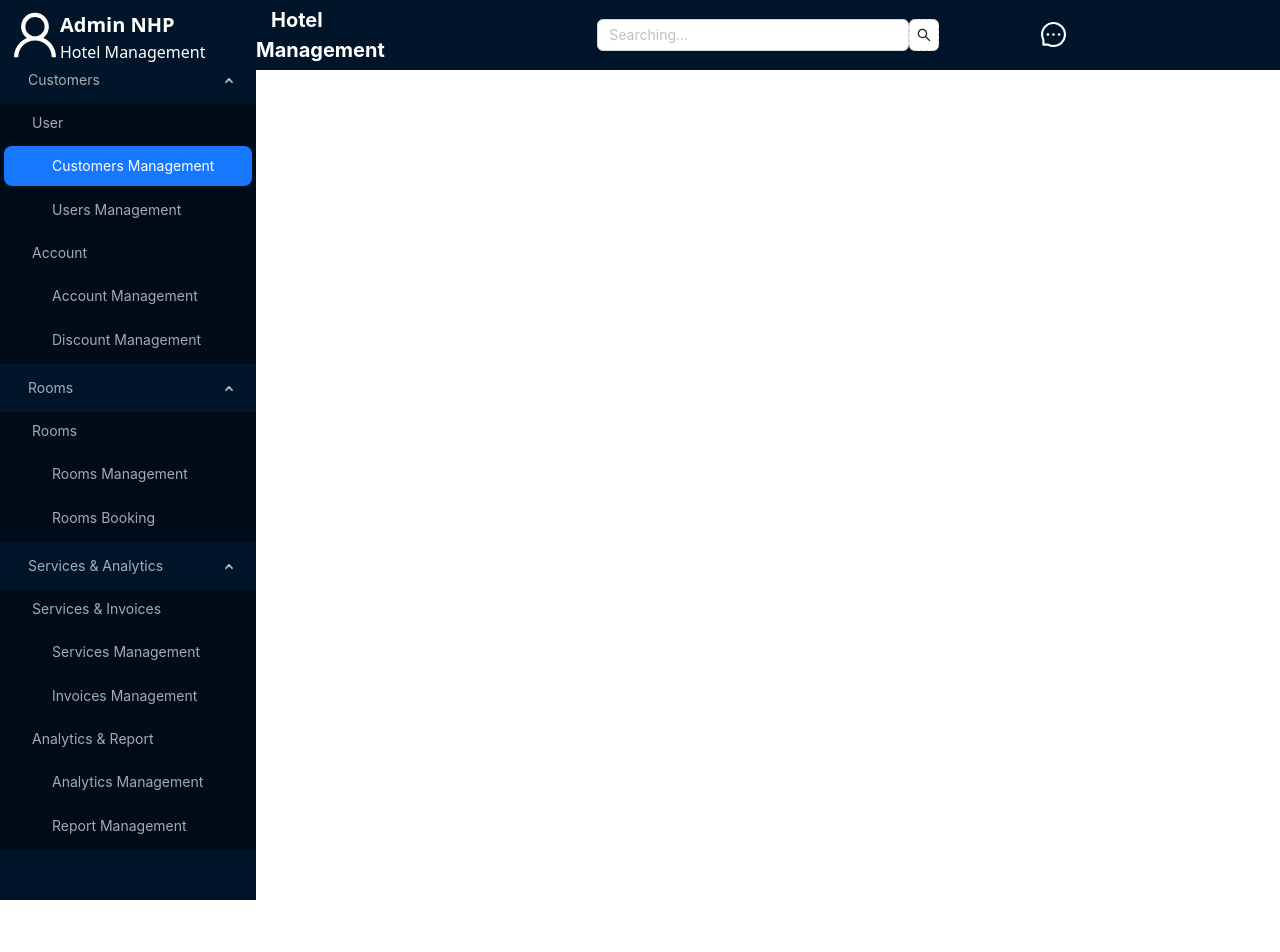
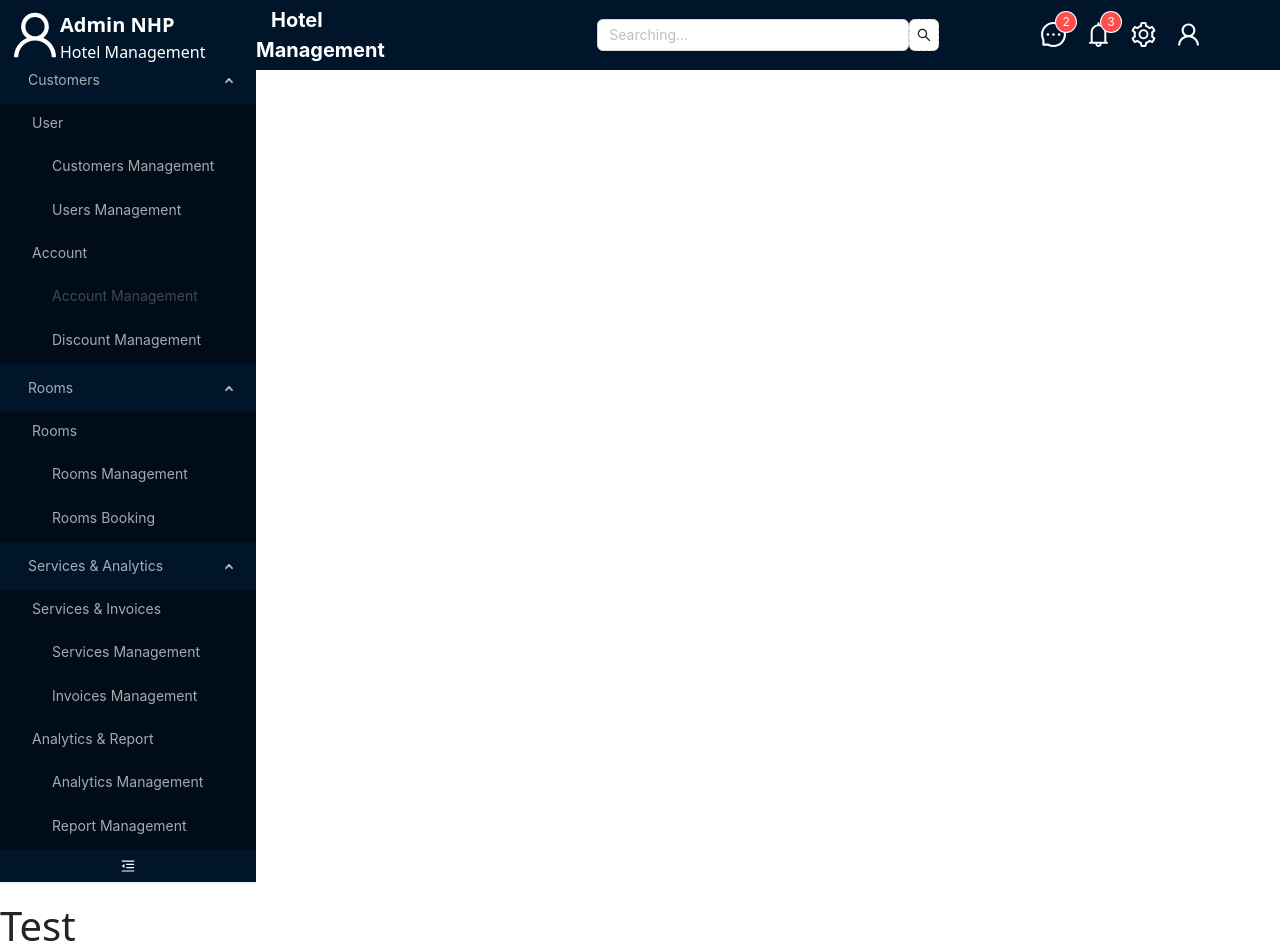
Before and after one commit to vinhle36363/frontend, a Next.js app: page /admin in a window 1280 px wide. Shown: the top 952 px of the page. Built offline with nearby package versions, Linux system fonts and the light colour scheme.

Commit message:
1926150325

```diff
--- a/src/pages/admin/index.tsx
+++ b/src/pages/admin/index.tsx
@@ -3,8 +3,14 @@ import "@/src/styles/admin/style.css";
 import Head from "next/head";
 import { Col, Row } from "antd";
 import { FloatButton } from "antd";
+import { Badge } from "antd";
 import SidebarMenu from "@/src/pages/components/sidebarMenu";
-import { MessageOutlined, UserOutlined } from "@ant-design/icons";
+import {
+  MessageOutlined,
+  UserOutlined,
+  BellOutlined,
+  SettingOutlined,
+} from "@ant-design/icons";
 import SearchBar from "@/src/pages/components/searchBar";
 type WebsiteData = {
   name: string;
@@ -17,6 +23,8 @@ type WebsiteData = {
 export default function AdminHome() {
   const [data, setData] = useState<WebsiteData | null>(null);
 
+  const [hasMessage, messageCount] = useState(2);
+  const [hasNotification, notificationCount] = useState(3);
   useEffect(() => {
     fetch("/api/websiteConfig")
       .then((res) => res.json())
@@ -47,7 +55,9 @@ export default function AdminHome() {
             </div>
             <div className="sidebar-title">{data?.logoname}</div>
           </div>
+          <div className="sidebarMenu">
           <SidebarMenu />
+          </div>
         </div>
 
         <Row className="nav">
@@ -67,16 +77,60 @@ export default function AdminHome() {
 
           <Col span={8}>
             <div className="top-btn">
-              <button style={{ border: "none", background: "none" }}>
-                <MessageOutlined style={{ color: "#fff", fontSize: "25px" }} />
+              <button
+                style={{
+                  border: "none",
+                  background: "none",
+                  position: "relative",
+                }}
+              >
+                <Badge count={hasMessage} overflowCount={9}>
+                  <MessageOutlined
+                    style={{ color: "#fff", fontSize: "25px" }}
+                  />
+                </Badge>
+              </button>
+
+              {/* Icon Thông báo */}
+              <button
+                style={{
+                  border: "none",
+                  background: "none",
+                  paddingLeft: "20px",
+                  position: "relative",
+                }}
+              >
+                <Badge count={hasNotification} overflowCount={9}>
+                  <BellOutlined style={{ color: "#fff", fontSize: "25px" }} />
+                </Badge>
+              </button>
+              <button
+                style={{
+                  border: "none",
+                  background: "none",
+                  paddingLeft: "20px",
+                }}
+              >
+                <SettingOutlined style={{ color: "#fff", fontSize: "25px" }} />
+              </button>
+
+              <button
+                style={{
+                  border: "none",
+                  background: "none",
+                  paddingLeft: "20px",
+                }}
+              >
+                <UserOutlined style={{ color: "#fff", fontSize: "25px" }} />
               </button>
             </div>
           </Col>
         </Row>
       </div>
-      <div className="main"></div>
+      <div className="main">
+        <h1>Test</h1>
+      </div>
       <FloatButton.BackTop />
-
     </>
   );
 }
--- a/src/pages/api/adminMenu.ts
+++ b/src/pages/api/adminMenu.ts
@@ -29,7 +29,7 @@ const menuData: AdminMenu[] = [
         label: "Account",
         type: "group",
         children: [
-          { key: "3", label: "Account Management" , baotri: "1", disabled: false},
+          { key: "3", label: "Account Management" , baotri: "1", disabled: true},
           { key: "4", label: "Discount Management" , baotri: "1"},
         ],
       },
--- a/src/pages/components/searchBar.tsx
+++ b/src/pages/components/searchBar.tsx
@@ -6,8 +6,7 @@ import { Button } from "antd";
 
 const SearchBar: React.FC = () => (
   <div style={{ display: "flex" }}>
-    {" "}
-    <Input placeholder="Searching..." />{" "}
+    <Input placeholder="Searching..." id="search"/>
     <Tooltip title="search">
       <Button type="dashed" icon={<SearchOutlined />} />
     </Tooltip>
--- a/src/pages/components/sidebarMenu.tsx
+++ b/src/pages/components/sidebarMenu.tsx
@@ -2,7 +2,8 @@ import { useEffect, useState } from "react";
 import { Menu, message } from "antd";
 import type { MenuProps } from "antd";
 import { useRouter } from "next/router";
-
+import { MenuFoldOutlined, MenuUnfoldOutlined } from "@ant-design/icons";
+import { Button } from "antd";
 type MenuItem = {
   key: string;
   label: string;
@@ -22,7 +23,10 @@ const route = useRouter();
       .catch((err) => console.error("Error fetching menu:", err));
   }, []);
 
-  const findMenuItem = (items: MenuItem[], key: string): MenuItem | undefined => {
+  const findMenuItem = (
+    items: MenuItem[],
+    key: string
+  ): MenuItem | undefined => {
     for (const item of items) {
       if (item.key === key) return item;
       if (item.children) {
@@ -32,33 +36,45 @@ const route = useRouter();
     }
     return undefined;
   };
+  const [collapsed, setCollapsed] = useState(false);
+
+  const toggleCollapsed = () => {
+    setCollapsed(!collapsed);
+  };
 
   const handleMenuClick2: MenuProps["onClick"] = (e) => {
     const clickedItem = findMenuItem(menuItems, e.key);
     if (clickedItem) {
       if (clickedItem.disabled === true) {
         message.warning(`🔧 ${clickedItem.label} đang bảo trì!`);
-      }
-      else if(clickedItem.baotri === "1") {
+      } else if (clickedItem.baotri === "1") {
         message.warning(`🔧 ${clickedItem.label} đang bảo trì!`);
-      }
-      else {
+      } else {
         message.success(`✅ Bạn đã chọn: ${clickedItem.label}`);
       }
     }
   };
 
   return (
+    <div>
       <Menu
         onClick={handleMenuClick2}
-      style={{ width: 256, height: "100%"  }}
-
+        style={{ width: 256, height: "100%" }}
         theme="dark"
-      defaultSelectedKeys={["1"]}
         defaultOpenKeys={["sub1", "sub2", "sub4"]}
         mode="inline"
+        inlineCollapsed={collapsed}
         items={menuItems as MenuProps["items"]}
       />
+
+      <Button
+        type="primary"
+        onClick={toggleCollapsed}
+        style={{ marginBottom: "20px", backgroundColor: "#001529", width: "100%" , borderRadius: "0px"}}
+      >
+        {collapsed ? <MenuUnfoldOutlined /> : <MenuFoldOutlined />}
+      </Button>
+    </div>
   );
 };
 
--- a/src/styles/admin/style.css
+++ b/src/styles/admin/style.css
@@ -22,7 +22,7 @@ body {
   display: flex;
   justify-self: space-between;
   align-items: center;
-  z-index:10000;
+
 }
 .logo {
   float: left;
```
Lines whose indentation alone changed are shown as unchanged.
